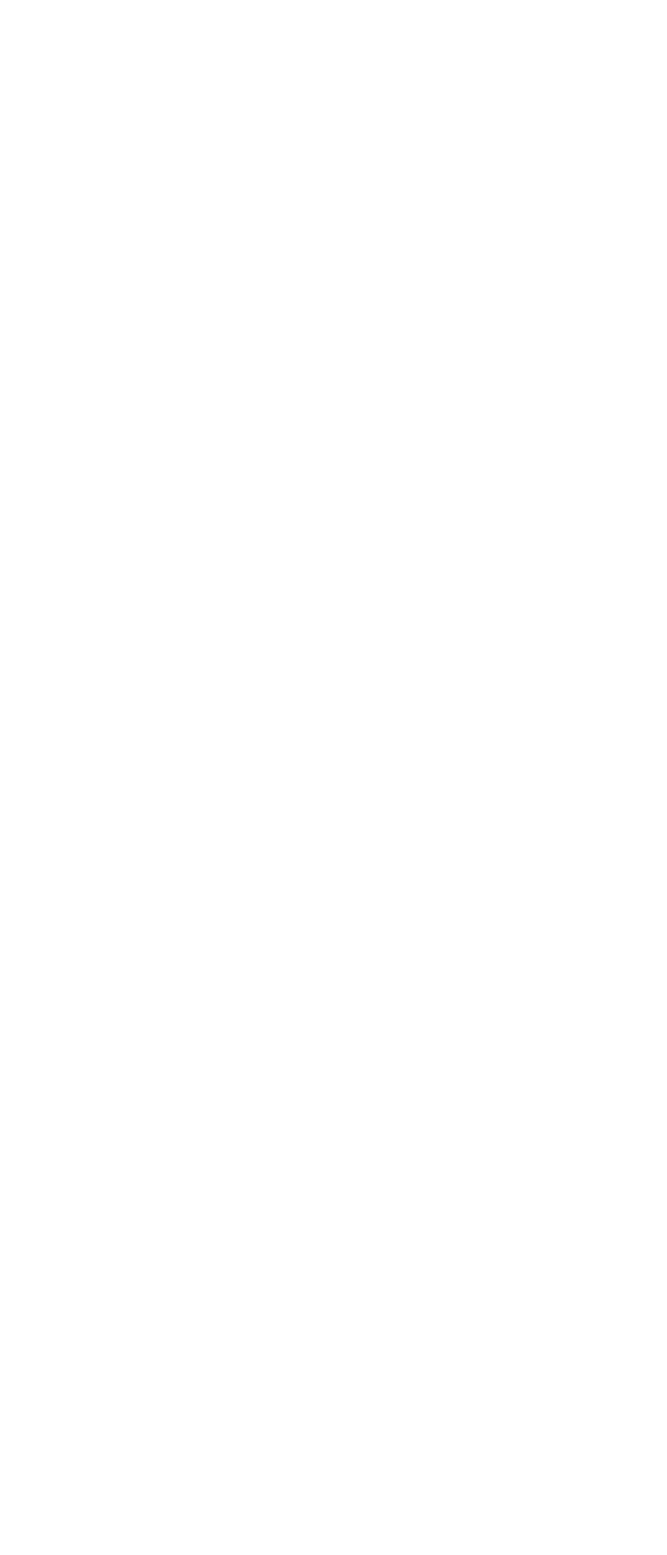
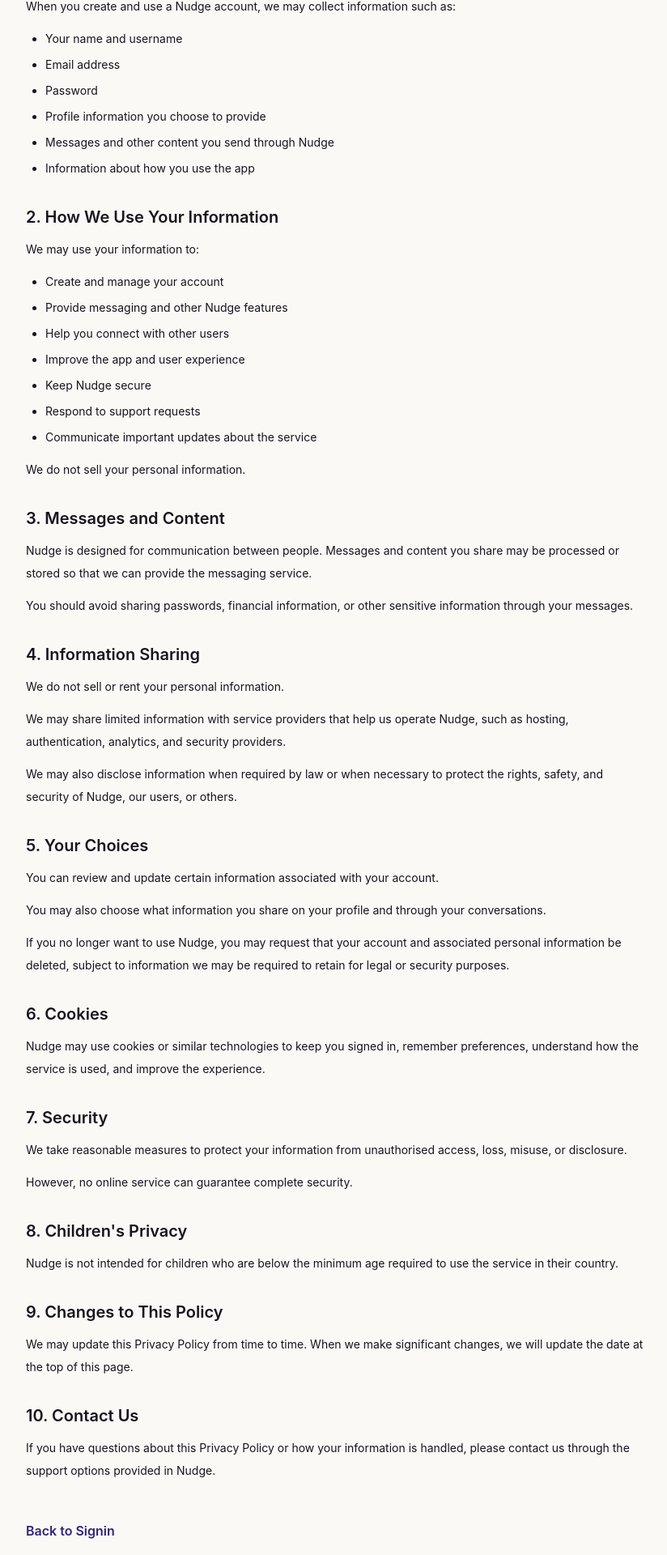
Before and after one commit to ChyyamakaU/ChatApp, a React (Vite) app: page /Privacy in a window 1280 px wide. Before the commit this address had no page. Shown: the part 259-2179 px from the top of the page at 81% size, without its empty margins (224-1048 px from the left). Before the commit the page ends 800 px from the top, so only its background shows below. Built offline with nearby package versions, Linux system fonts and the light colour scheme.

Commit message:
ft: add privacy policy

```diff
--- a/src/App.jsx
+++ b/src/App.jsx
@@ -4,6 +4,7 @@
 import Chat from "./pages/Chat.jsx";
 import Profile from "./pages/Profile.jsx";
 import Signup from "./pages/Signup.jsx";
+import Privacy from "./pages/Privacy.jsx";
 
 function App() {
   return (
@@ -14,6 +15,7 @@
           <Route path="/Chat" element={<Chat />}></Route>
           <Route path="/Profile" element={<Profile />}></Route>
           <Route path="/Signup" element={<Signup />}></Route>
+          <Route path="/Privacy" element={<Privacy/>}></Route>
         </Routes>
       </BrowserRouter>
     </>
--- a/src/pages/Login.jsx
+++ b/src/pages/Login.jsx
@@ -7,7 +7,7 @@
 function Login() {
   return (
     <>
-      <section className="mx-3 md:mx-8">
+      <section className="mx-3 md:mx-8 bg-[#FAF9F6]">
         <div className="flex gap-1 py-4 mx-5">
           <img src={chat} className="w-7" alt="" />
           <h1 className="text-[#352477] font-sans text-lg font-semibold">
--- /dev/null
+++ b/src/pages/Privacy.jsx
@@ -0,0 +1,196 @@
+import chat from "../assets/chat.png";
+
+function Privacy() {
+  return (
+    <>
+      <section className="bg-[#FAF9F6]">
+        <div className="flex gap-1 py-4 mx-5 justify-center">
+          <img src={chat} className="w-7" alt="" />
+          <h1 className="text-[#352477] font-sans text-lg font-semibold">
+            NU<span className="text-[#597e16] text-xl">D</span>GE
+          </h1>
+        </div>
+        <div className="min-h-screen  px-5 py-12">
+          <div className="max-w-3xl mx-auto text-[#17151C]">
+            <h1 className="text-3xl font-bold text-[#352477] mb-2">
+              Privacy Policy
+            </h1>
+
+            <p className="text-sm text-gray-500 mb-10">
+              Last updated: September 2026
+            </p>
+
+            <section className="space-y-8 text-sm leading-7">
+              <div>
+                <h2 className="text-xl font-semibold mb-3">
+                  1. Information We Collect
+                </h2>
+
+                <p className="mb-3">
+                  When you create and use a Nudge account, we may collect
+                  information such as:
+                </p>
+
+                <ul className="list-disc pl-6 space-y-1">
+                  <li>Your name and username</li>
+                  <li>Email address</li>
+                  <li>Password</li>
+                  <li>Profile information you choose to provide</li>
+                  <li>Messages and other content you send through Nudge</li>
+                  <li>Information about how you use the app</li>
+                </ul>
+              </div>
+
+              <div>
+                <h2 className="text-xl font-semibold mb-3">
+                  2. How We Use Your Information
+                </h2>
+
+                <p className="mb-3">We may use your information to:</p>
+
+                <ul className="list-disc pl-6 space-y-1">
+                  <li>Create and manage your account</li>
+                  <li>Provide messaging and other Nudge features</li>
+                  <li>Help you connect with other users</li>
+                  <li>Improve the app and user experience</li>
+                  <li>Keep Nudge secure</li>
+                  <li>Respond to support requests</li>
+                  <li>Communicate important updates about the service</li>
+                </ul>
+
+                <p className="mt-3">
+                  We do not sell your personal information.
+                </p>
+              </div>
+
+              <div>
+                <h2 className="text-xl font-semibold mb-3">
+                  3. Messages and Content
+                </h2>
+
+                <p>
+                  Nudge is designed for communication between people. Messages
+                  and content you share may be processed or stored so that we
+                  can provide the messaging service.
+                </p>
+
+                <p className="mt-3">
+                  You should avoid sharing passwords, financial information, or
+                  other sensitive information through your messages.
+                </p>
+              </div>
+
+              <div>
+                <h2 className="text-xl font-semibold mb-3">
+                  4. Information Sharing
+                </h2>
+
+                <p>We do not sell or rent your personal information.</p>
+
+                <p className="mt-3">
+                  We may share limited information with service providers that
+                  help us operate Nudge, such as hosting, authentication,
+                  analytics, and security providers.
+                </p>
+
+                <p className="mt-3">
+                  We may also disclose information when required by law or when
+                  necessary to protect the rights, safety, and security of
+                  Nudge, our users, or others.
+                </p>
+              </div>
+
+              <div>
+                <h2 className="text-xl font-semibold mb-3">5. Your Choices</h2>
+
+                <p>
+                  You can review and update certain information associated with
+                  your account.
+                </p>
+
+                <p className="mt-3">
+                  You may also choose what information you share on your profile
+                  and through your conversations.
+                </p>
+
+                <p className="mt-3">
+                  If you no longer want to use Nudge, you may request that your
+                  account and associated personal information be deleted,
+                  subject to information we may be required to retain for legal
+                  or security purposes.
+                </p>
+              </div>
+
+              <div>
+                <h2 className="text-xl font-semibold mb-3">6. Cookies</h2>
+
+                <p>
+                  Nudge may use cookies or similar technologies to keep you
+                  signed in, remember preferences, understand how the service is
+                  used, and improve the experience.
+                </p>
+              </div>
+
+              <div>
+                <h2 className="text-xl font-semibold mb-3">7. Security</h2>
+
+                <p>
+                  We take reasonable measures to protect your information from
+                  unauthorised access, loss, misuse, or disclosure.
+                </p>
+
+                <p className="mt-3">
+                  However, no online service can guarantee complete security.
+                </p>
+              </div>
+
+              <div>
+                <h2 className="text-xl font-semibold mb-3">
+                  8. Children's Privacy
+                </h2>
+
+                <p>
+                  Nudge is not intended for children who are below the minimum
+                  age required to use the service in their country.
+                </p>
+              </div>
+
+              <div>
+                <h2 className="text-xl font-semibold mb-3">
+                  9. Changes to This Policy
+                </h2>
+
+                <p>
+                  We may update this Privacy Policy from time to time. When we
+                  make significant changes, we will update the date at the top
+                  of this page.
+                </p>
+              </div>
+
+              <div>
+                <h2 className="text-xl font-semibold mb-3">10. Contact Us</h2>
+
+                <p>
+                  If you have questions about this Privacy Policy or how your
+                  information is handled, please contact us through the support
+                  options provided in Nudge.
+                </p>
+              </div>
+            </section>
+
+            <div className="mt-12">
+              <a
+                href="/"
+                className="text-[#352477] font-semibold hover:underline"
+              >
+                Back to Signin
+              </a>
+            </div>
+          </div>
+        </div>
+      </section>
+    </>
+  );
+}
+
+export default Privacy;
--- a/src/pages/Signup.jsx
+++ b/src/pages/Signup.jsx
@@ -3,8 +3,8 @@
 function Signup() {
   return (
     <>
-      <section className="mx-3">
-        <Link to="/" className="relative left-4 text-xs md: text-sm top-4 text-gray-700">
+      <section className="mx-3 bg-[#FAF9F6]">
+        <Link to="/" className="relative left-4 text-xs md:text-sm top-4 text-gray-700">
           Signin
         </Link>
 
@@ -71,8 +71,8 @@
             <div className="flex gap-1 items-center">
               <input type="checkbox" className="w-5 " required />
               <p className="text-xs md:text-sm text-gray-700 text-center  ">
-                By creating an account, you agree to our Terms and Conditions
-                and Privacy Policy.
+                By creating an account, you agree to our <span className="font-semibold hover:text-blue-600 hover:underline">Terms and Conditions </span>
+                and <Link to="/Privacy"  className="font-semibold hover:text-blue-600 hover:underline">Privacy Policy</Link>.
               </p>
             </div>
             <button
@@ -88,7 +88,7 @@
             <p> Already have an account?</p>
             <Link
               to="/"
-              className="font-semibold underline hover:text-blue-600"
+              className="font-semibold underline hover:text-blue-600 hover:underline"
             >
               Log in
             </Link>
```
